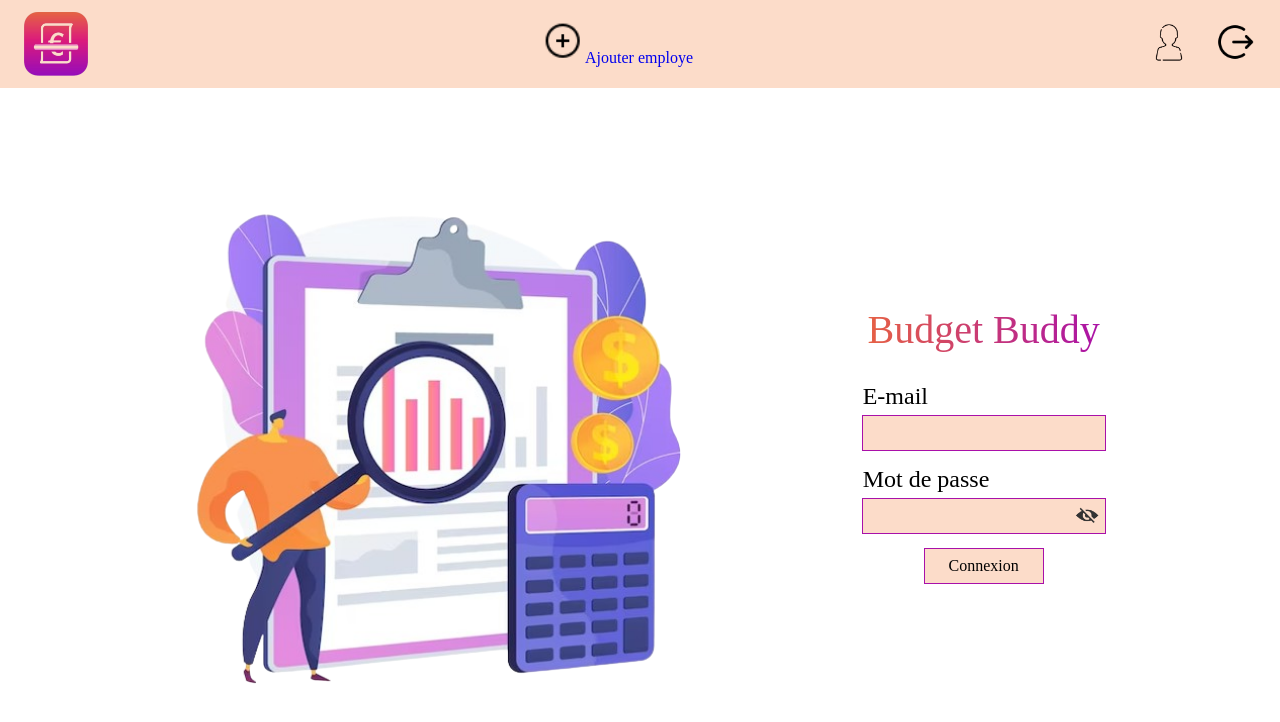
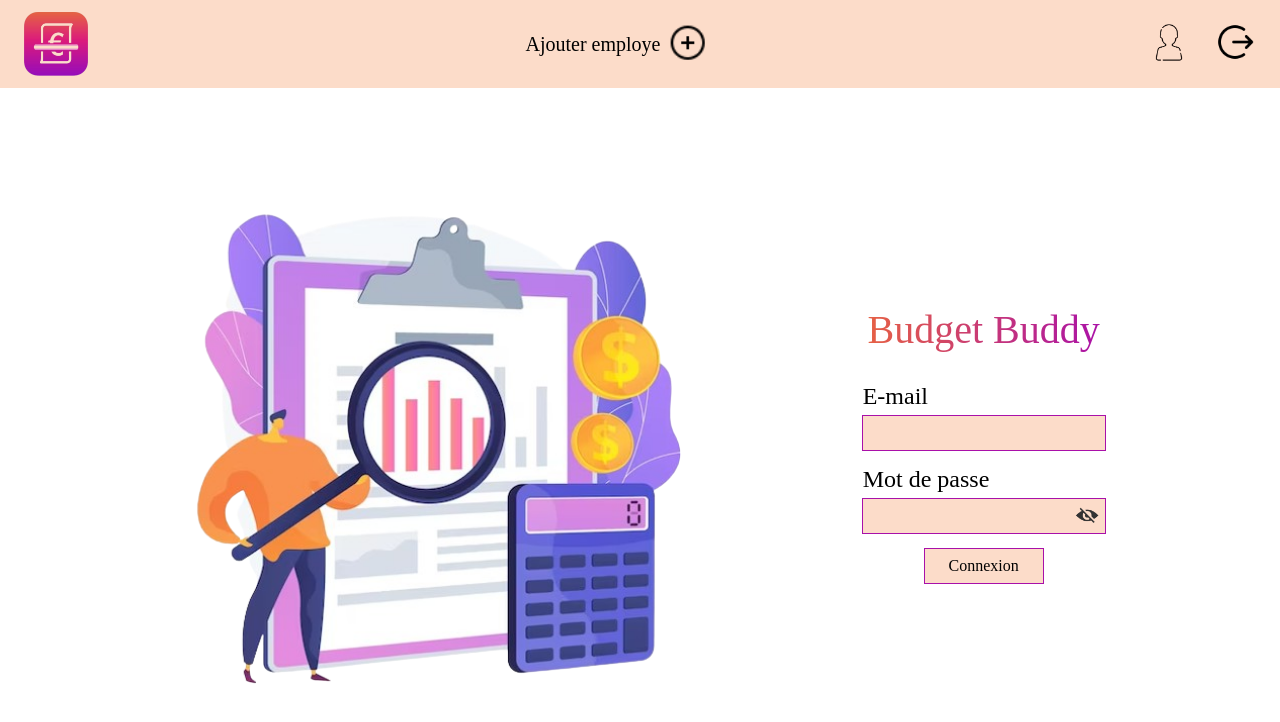
Before and after one commit to jimmy-martin/budget-buddy-front, a Vue app: page / in a window 1280 px wide. Shown: the top 722 px of the page. Built offline with nearby package versions, Linux system fonts and the light colour scheme; a web font is replaced by a local one.

Commit message:
fix(adduserbtn): fixed styling for add employe button

```diff
--- a/src/components/NavBar.vue
+++ b/src/components/NavBar.vue
@@ -3,8 +3,8 @@
         <router-link class="clickable" to="/" style="display:flex;">
           <img class="navbar-logo" src="../assets/logo.png">
         </router-link>
-        <router-link class="clickable" to="/add_employe">
-            <img class="navbar-icon" src="../assets/add.png">Ajouter employe
+        <router-link class="clickable add-employe" to="/add_employe">
+          Ajouter employe <img class="navbar-icon" src="../assets/add.png">
         </router-link>
         <div class="navbar-account-controls">
           <router-link class="clickable" to="/profile">
@@ -17,7 +17,7 @@
     </div>
 </template>
 
-<script>
+<script setup lang="js">
 
 </script>
 
@@ -46,6 +46,18 @@
     height: 42px;
   }
 
+  .add-employe {
+    display: flex;
+    align-items: center;
+    gap: 8px;
+    color: #000;
+    font-family: CrimsonText;
+    font-size: 20px;
+    font-style: normal;
+    font-weight: 400;
+    line-height: normal;
+  }
+
   @media screen  and (max-width: 600px) {
     .navbar-logo {
         width: 32px;
```
Lines whose indentation alone changed are shown as unchanged.
